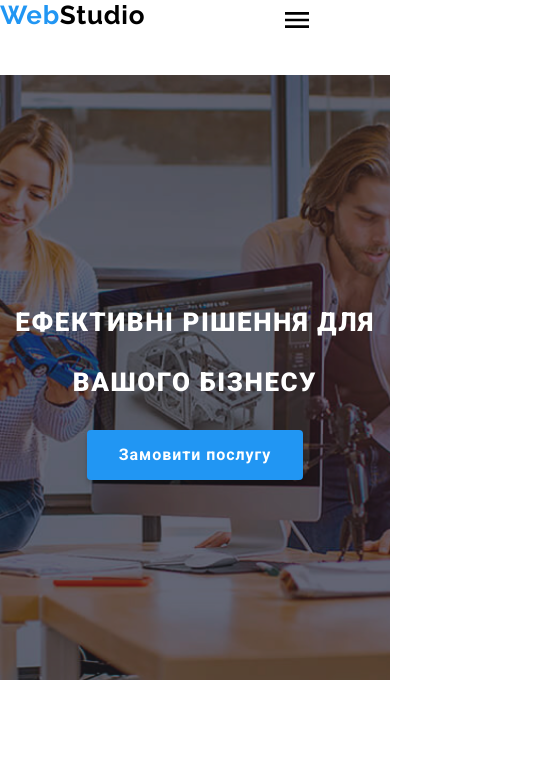
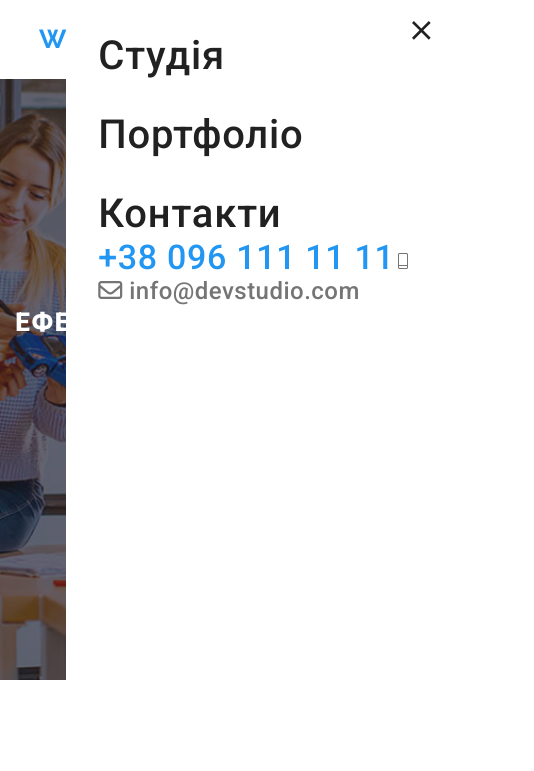
Before and after one commit to arinagalkina/WebStudio_Scss, a website: page index.html in a window 390 px wide. Shown: the top 771 px of the page, 534 px wide, since content can reach past the window. Drawn offline with nearby package versions, Linux system fonts and the light colour scheme.

Commit message:
menu changed

```diff
--- a/index.html
+++ b/index.html
@@ -27,12 +27,24 @@
       <div class="container">
 
 
+
+
           <button class="menu-toggle js-open-menu">
             <svg xmlns="http://www.w3.org/2000/svg" width="40" height="40" viewBox="0 0 40 40" fill="none">
               <path fill-rule="evenodd" clip-rule="evenodd" d="M8 14.6667V12H32V14.6667H8ZM8 21.3333H32V18.6667H8V21.3333ZM8 28H32V25.3333H8V28Z" fill="black"/>
             </svg>
           </button>
 
+
+
+
+        <div class="header__blocks">
+          <div class="header__left">
+            <a class="header__blok" href="/">
+              <h2 class="header__logo">
+                <span class="color_span">Web</span>Studio
+              </h2>
+            </a>
             <nav class="header__nav">
               <ul class="header__list">
                 <li class="header__item">
@@ -46,48 +58,16 @@
                 </li>
               </ul>
             </nav>
-        </div>
-
-
-        <div class="header__blocks">
-          <div class="header__left">
-            <a class="header__blok" href="/">
-              <h2 class="header__logo">
-                <span class="color_span">Web</span>Studio
-              </h2>
-            </a>
-
-
-
-
-
-
-        <nav class="header__nav">
-          <ul class="header__list">
-            <li class="header__item">
-              <a class="header__link" href="index.html">Студія</a>
-            </li>
-            <li class="header__item">
-              <a class="header__link" href="portfolio.html">Портфоліо</a>
-            </li>
-            <li class="header__item">
-              <a class="header__link" href="/">Контакти</a>
-            </li>
-          </ul>
-        </nav>
-
-
-
             <div class="header__contact">
               <a
                 class="header__tel"
-              href="mailto:info@devstudio.com "
-              class="mail"
-            >
-              <i class="fa-regular fa-envelope"></i>
-              info@devstudio.com</a
-            >
-            <a class="header__email" href="tel:+380961111111">
+                href="tel:+380961111111 "
+                class="mail">  <path
+              d="M2.35355 13.7389C2.54882 13.9213 2.54882 14.2169 2.35355 14.3992C2.15828 14.5816 1.84172 14.5816 1.64645 14.3992C1.45118 14.2169 1.45118 13.9213 1.64645 13.7389C1.84172 13.5566 2.15828 13.5566 2.35355 13.7389Z"
+              fill="#757575"
+            /></svg>+38 096 111 11 11</a >
+
+              <a class="header__email" href=" mailto:info@devstudio.com ">
                 <svg
                   width="10"
                   height="16"
@@ -99,13 +79,22 @@
                     d="M8.5 0H1.5C0.672848 0 0 0.672848 0 1.5V14.5C0 15.3272 0.672848 16 1.5 16H8.5C9.32715 16 10 15.3272 10 14.5V1.5C10 0.672848 9.32715 0 8.5 0ZM1.5 1H8.5C8.77588 1 9 1.22412 9 1.5V12H1V1.5C1 1.22412 1.22412 1 1.5 1ZM8.5 15H1.5C1.22412 15 1 14.7759 1 14.5V13H9V14.5C9 14.7759 8.77588 15 8.5 15Z"
                     fill="#757575"
                   />
-                <path
-                  d="M2.35355 13.7389C2.54882 13.9213 2.54882 14.2169 2.35355 14.3992C2.15828 14.5816 1.84172 14.5816 1.64645 14.3992C1.45118 14.2169 1.45118 13.9213 1.64645 13.7389C1.84172 13.5566 2.15828 13.5566 2.35355 13.7389Z"
-                  fill="#757575"
-                /></svg
-              >+38 096 111 11 11</a
+                  <i class="fa-regular fa-envelope"></i>
+                info@devstudio.com</a
               >
+
             </div>
+
+
+
+
+
+
+
+
+
+
+
         </div>
         </div>
 
@@ -1227,26 +1216,52 @@
 
 
 
-    <div class="menu-container js-menu-container " id="mobile-menu">
+    <div class="menu-container js-menu-container " ">
       <button class="menu-toggle js-close-menu">
         <svg xmlns="http://www.w3.org/2000/svg" width="40" height="40" viewBox="0 0 40 40" fill="none">
           <path d="M29.6667 12.88L27.7867 11L20.3333 18.4533L12.88 11L11 12.88L18.4533 20.3333L11 27.7867L12.88 29.6667L20.3333 22.2133L27.7867 29.6667L29.6667 27.7867L22.2133 20.3333L29.6667 12.88Z" fill="#212121"/>
         </svg>
       </button>
 
-      <nav class="header__nav">
-        <ul class="header__list">
-          <li class="header__item">
-            <a class="header__link" href="index.html">Студія</a>
+      <nav class="header__nav-menu">
+        <ul class="header__list-menu close">
+          <li class="header__item-menu">
+            <a class="header__link-menu" href="index.html">Студія</a>
           </li>
-          <li class="header__item">
-            <a class="header__link" href="portfolio.html">Портфоліо</a>
+          <li class="header__item-menu">
+            <a class="header__link-menu" href="portfolio.html">Портфоліо</a>
           </li>
-          <li class="header__item">
-            <a class="header__link" href="/">Контакти</a>
+          <li class="header__item-menu">
+            <a class="header__link-menu" href="/">Контакти</a>
           </li>
         </ul>
       </nav>
+      <div class="header__contact-menu">
+        <a
+          class="header__tel-menu"
+          href="tel:+380961111111 "
+          class="mail">  <path
+        d="M2.35355 13.7389C2.54882 13.9213 2.54882 14.2169 2.35355 14.3992C2.15828 14.5816 1.84172 14.5816 1.64645 14.3992C1.45118 14.2169 1.45118 13.9213 1.64645 13.7389C1.84172 13.5566 2.15828 13.5566 2.35355 13.7389Z"
+        fill="#757575"
+      /></svg>+38 096 111 11 11</a >
+
+        <a class="header__email-menu" href=" mailto:info@devstudio.com ">
+          <svg
+            width="10"
+            height="16"
+            viewBox="0 0 10 16"
+            fill="none"
+            xmlns="http://www.w3.org/2000/svg"
+          >
+            <path
+              d="M8.5 0H1.5C0.672848 0 0 0.672848 0 1.5V14.5C0 15.3272 0.672848 16 1.5 16H8.5C9.32715 16 10 15.3272 10 14.5V1.5C10 0.672848 9.32715 0 8.5 0ZM1.5 1H8.5C8.77588 1 9 1.22412 9 1.5V12H1V1.5C1 1.22412 1.22412 1 1.5 1ZM8.5 15H1.5C1.22412 15 1 14.7759 1 14.5V13H9V14.5C9 14.7759 8.77588 15 8.5 15Z"
+              fill="#757575"
+            />
+            <i class="fa-regular fa-envelope"></i>
+          info@devstudio.com</a
+        >
+
+      </div>
     </div>
 
     <script src="./js/wow.min.js"></script>
--- a/scss/componets/_header.scss
+++ b/scss/componets/_header.scss
@@ -3,7 +3,11 @@
   width: 100%;
   position: fixed;
   background-color: #ffffff;
+  padding: 24px 215px 32px;
   top: 0;
+  @media (max-width:992px) {
+    padding: 24px;
+  }
   &__logo {
     font-family: "Raleway";
     font-style: normal;
@@ -88,7 +92,7 @@
   &__left {
     display: flex;
     align-items: center;
-    gap: 90px;
+    gap: 166px;
   }
   &__list {
     display: flex;
--- a/scss/componets/_modal.scss
+++ b/scss/componets/_modal.scss
@@ -124,7 +124,6 @@
 .js-open-menu {
   position: absolute;
   left: 277px;
-
 }
 .form_box {
   width: 448px;
@@ -140,11 +139,11 @@
 
 .form_box:hover i {
   color: #2196f3;
-	transition:0.8s all;
+  transition: 0.8s all;
 }
 .form_box:hover {
   border-color: #2196f3;
-	transition:0.8s all;
+  transition: 0.8s all;
 }
 .foot_btn_sub {
   border-radius: 4px;
@@ -161,10 +160,9 @@
   line-height: 30px; /* 187.5% */
   letter-spacing: 0.96px;
   border: none;
-	@media (max-width:768px) {
+  @media (max-width: 768px) {
     display: block;
     margin: 0 auto;
-
   }
 }
 .email_ft_label {
@@ -176,7 +174,7 @@
   line-height: normal;
   letter-spacing: 0.42px;
   text-transform: uppercase;
-	@media (max-width:992px) {
+  @media (max-width: 992px) {
     margin: 0 auto;
   }
 }
@@ -201,25 +199,24 @@
   display: flex;
   justify-content: center;
 
-
   gap: 23px;
   flex-direction: column;
 }
-  .wrap_modal {
-	display:flex;
-	gap:30px;
-	@media (max-width:992pxx) {
-		display: block;
-		gap: 20px;
-	}
-  }
+//   .wrap_modal {
+// 	display:flex;
+// 	gap:30px;
+// 	@media (max-width:992pxx) {
+// 		display: block;
+// 		gap: 20px;
+// 	}
+//   }
 .label_wrap {
   display: flex;
-	@media (max-width:992px) {
+  @media (max-width: 992px) {
     margin-top: 20px;
   }
 }
-  .end>.container {
+.end > .container {
   display: flex;
   justify-content: center;
 }
@@ -228,47 +225,8 @@
   display: flex;
 }
 
-
-
-
-
-
-
-
-
-
-
-
-
-
-
-
-
-
-
-
-
-
-
-
-
-
-
-
-
-
-
-
-
-
-
-
-
-
-
-
-
 .menu-toggle {
+	@media (max-width:768px) {
   min-height: 40px;
   min-width: 40px;
   display: flex;
@@ -282,53 +240,121 @@
   border: none;
   border-radius: 50%;
   outline: none;
-
+	}
 
   @media (min-width: 768px) {
-
     display: none;
   }
 }
 
 .menu-toggle:hover,
 .menu-toggle:focus {
+	@media (max-width:768px) {
   background-color: rgba(0, 0, 0, 0.1);
+	}
 }
 
 .menu-container {
+	@media (max-width:768px) {
   position: fixed;
   top: 0;
-	left: 0;
+  left: -83%;
   width: 100vw;
   height: 100vh;
   padding: 32px;
-	background: #FFF;
+  background: #fff;
   z-index: 999;
 
   transform: translateX(100%);
   transition: transform 250ms ease-in-out;
 	}
+}
 
 .menu-container.is-open {
+	@media (max-width:768px) {
   transform: translateX(0);
+	}
 }
 
 .menu-container .menu-toggle {
+	@media (max-width:768px) {
   position: absolute;
   top: 10px;
   right: 15px;
   color: #fff;
 	}
+}
 
 .mobile-menu {
+	@media (max-width:768px) {
   padding: 0;
   margin: 0;
   list-style: none;
 	}
+}
 
 .mobile-menu .header_link {
+	@media (max-width:768px) {
   display: block;
   padding: 10px;
   color: #fff;
   text-decoration: none;
 	}
+}
+
+.close {
+	@media (max-width:768px) {
+  display: none;
+	}
+}
+
+.header__list-menu {
+	@media (max-width:768px) {
+  flex-direction: column;
+  justify-content: center;
+  display: flex;
+  gap: 32px;
+	}
+}
+
+.header__link-menu {
+	@media (max-width:768px) {
+  color: #212121;
+  font-family: Roboto;
+  font-size: 40px;
+  font-style: normal;
+  font-weight: 500;
+  line-height: normal;
+  letter-spacing: 0.8px;
+	}
+}
+
+.header__link-menu:hover {
+	@media (max-width:768px) {
+  transition: 0.6s;
+  color: #2196f3;
+	}
+}
+.header__tel-menu {
+	@media (max-width:768px) {
+  color: #2196f3;
+  font-family: Roboto;
+  font-size: 34px;
+  font-style: normal;
+  font-weight: 500;
+  line-height: normal;
+  letter-spacing: 0.68px;
+	}
+}
+
+.header__email-menu {
+	@media (max-width:768px) {
+  color: #757575;
+  font-family: Roboto;
+  font-size: 24px;
+  font-style: normal;
+  font-weight: 500;
+  line-height: normal;
+  letter-spacing: 0.48px;
+}
+}
```
Also changed, not shown: css/style.min.css. Lines whose indentation alone changed are shown as unchanged.
